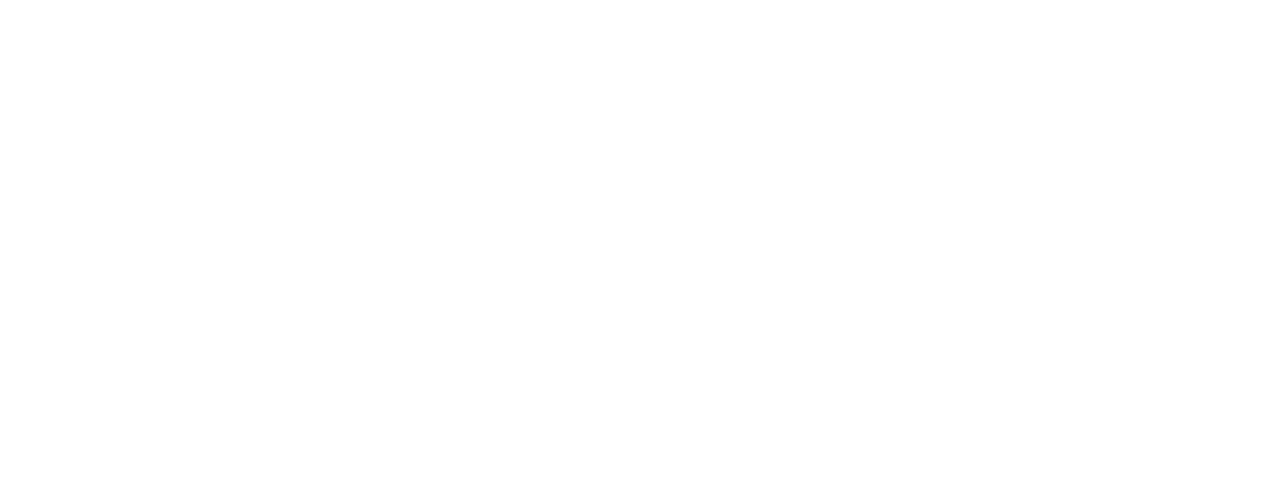
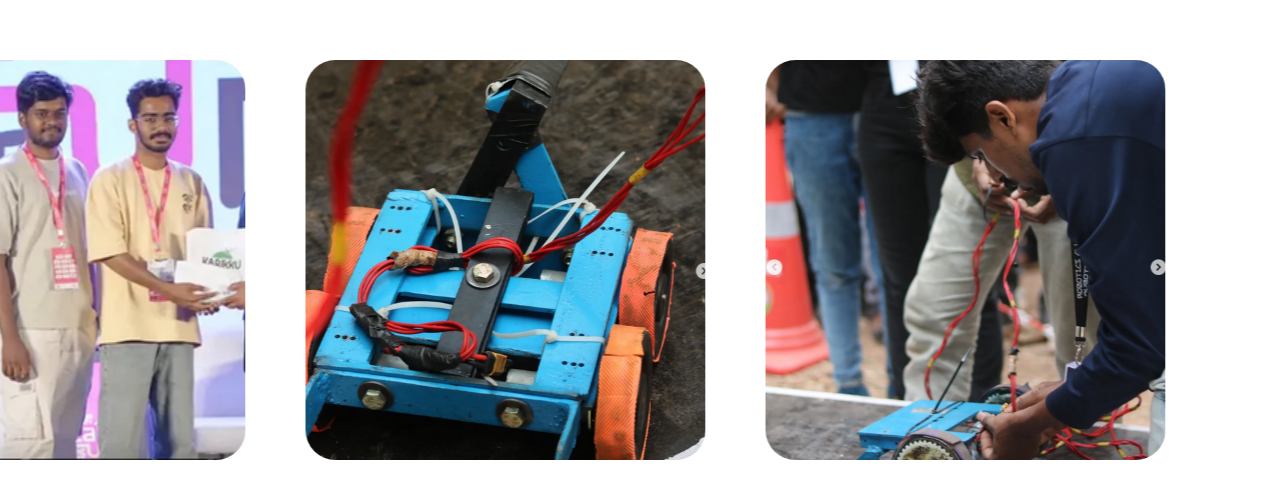
Before and after one commit to Muflih-uk/RoboticsClub-Website, a Next.js app: page / in a window 1280 px wide. Shown: the part 1740-2238 px from the top of the page. Before the commit the page ends 1600 px from the top, so only its background shows below. Built offline with nearby package versions, Linux system fonts and the light colour scheme.

Commit message:
Project Page Partially Compeleted

```diff
--- a/app/Projects.tsx
+++ b/app/Projects.tsx
@@ -1,6 +1,40 @@
+"use client"
+import React from 'react';
+import styles from "@/styles/ProjectShowcase.module.css"
+import Image from 'next/image';
 
-const Project = () =>{
-  return(
-    <section className="h-screen"></section>
-  )
-}
+const projects = [
+  { id: 1, image: '/1.png', description: 'Autonomous Rover: A robot that navigates obstacles.' },
+  { id: 2, image: '/2.png', description: 'Robotic Arm: Precision control for automation.' },
+  { id: 3, image: '/3.png', description: 'Line Follower: Tracks paths with sensors.' },
+];
+
+const ProjectShowcase = () => {
+  return (
+    <section className='flex flex-cols h-screen items-center justify-center'>
+        <h1 className='text-[30px]'>PROJECTS</h1>
+      <div className={`${styles.images}`}>
+        {projects.map((project) => (
+          <div key={project.id} className={`${styles.imageCard}`}>
+            <div className={styles.cardInner}>
+              <div className={styles.front}>
+                <Image
+                  src={project.image}
+                  alt={`Project ${project.id}`}
+                  height={400}
+                  width={400}
+                  className="w-full h-full object-cover rounded-[30px]"
+                />
+              </div>
+              <div className={styles.back}>
+                <p className="text-center text-white p-4">{project.description}</p>
+              </div>
+            </div>
+          </div>
+        ))}
+      </div>
+    </section>
+  );
+};
+
+export default ProjectShowcase;
--- a/app/page.tsx
+++ b/app/page.tsx
@@ -1,10 +1,13 @@
 import Home from "./Home";
 import Gallery from "./Gallery";
+import Project from "./Projects";
+
 const Page = () => {
   return(
     <div>
       <Home/>
       <Gallery/>
+      <Project/>
     </div>
   )
 }
--- /dev/null
+++ b/styles/ProjectShowcase.module.css
@@ -0,0 +1,58 @@
+.images {
+  display: flex;
+  flex-direction: row;
+  animation: slide 20s linear infinite; /* Adjust duration as needed */
+}
+
+.images:hover {
+  animation-play-state: paused; /* Pause animation on hover */
+}
+
+.imageCard {
+  width: 400px; /* Fixed width for each card */
+  height: 400px; /* Fixed height */
+  margin: 0 30px; /* Spacing between cards */
+  perspective: 1000px; /* For 3D flip effect */
+  flex-shrink: 0; /* Prevent cards from shrinking */
+}
+
+.cardInner {
+  position: relative;
+  width: 100%;
+  height: 100%;
+  transition: transform 0.6s;
+  transform-style: preserve-3d;
+}
+
+.imageCard:hover .cardInner {
+  transform: rotateY(180deg); /* Flip on hover */
+}
+
+.front,
+.back {
+  position: absolute;
+  width: 100%;
+  height: 100%;
+  backface-visibility: hidden;
+}
+
+.front {
+  background-color: #ffffff;
+}
+
+.back {
+  background-color: #ffffff;
+  transform: rotateY(180deg);
+  display: flex;
+  align-items: center;
+  justify-content: center;
+}
+
+@keyframes slide {
+  0% {
+    transform: translateX(0);
+  }
+  100% {
+    transform: translateX(-50%); /* Move by half the container's width */
+  }
+}
```
